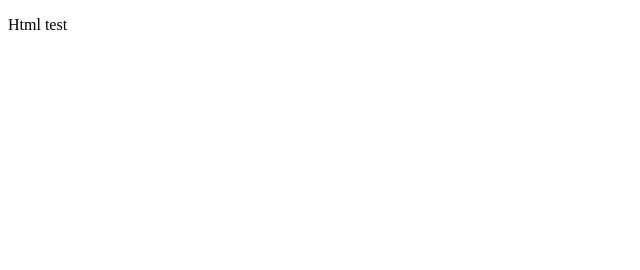
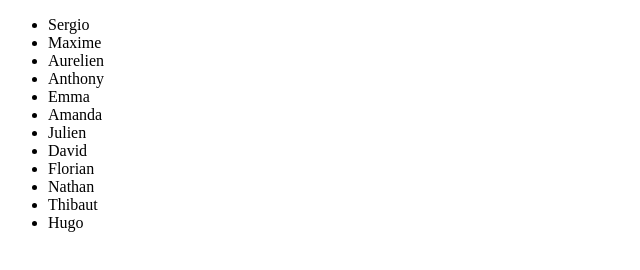
Before and after one commit to Raymondbty/TheGameExercice, a plain HTML site: page index.html in a window 1280 px wide. Shown: the whole page, without its empty margins (0-640 px from the left). Drawn offline with Linux system fonts and the light colour scheme.

Commit message:
Feat: Exercice 1 : list names from database

```diff
--- a/TheGame.js
+++ b/TheGame.js
@@ -4,9 +4,30 @@
 // On Linux FEDORA 35
 // Have a nice day
 
+const data = [
+    {id: 0,     name: 'Sergio',     age: 18,    dept: [2]},
+    {id: 1,     name: 'Maxime',     age: 52,    dept: [4,8]},
+    {id: 2,     name: 'Aurelien',   age: 16,    dept: [1,11]},
+    {id: 3,     name: 'Anthony',    age: 19,    dept: [9,5,6,2,1]},
+    {id: 4,     name: 'Emma',       age: 87,    dept: [10,6,9,8]},
+    {id: 5,     name: 'Amanda',     age: 56,    dept: []},
+    {id: 6,     name: 'Julien',     age: 11,    dept: [3]},
+    {id: 7,     name: 'David',      age: 23,    dept: [5]},
+    {id: 8,     name: 'Florian',    age: 38,    dept: [7,10]},
+    {id: 9,     name: 'Nathan',     age: 56,    dept: [4,6]},
+    {id: 10,    name: 'Thibaut',    age: 29,    dept: []},
+    {id: 11,    name: 'Hugo',       age: 18,    dept: [2,6]}
+]
+
 const main = () => {
-    const outputElement = document.getElementById("output");
-    outputElement.textContent = "Html test";
+    const nameListElement = document.getElementById("nameList");
+    const names = data.map(person => person.name);
+
+    names.forEach(name => {
+        const listItem = document.createElement("li");
+        listItem.textContent = name;
+        nameListElement.appendChild(listItem);
+    });
 }
 
 main();
--- a/index.html
+++ b/index.html
@@ -2,10 +2,10 @@
 <html lang="en">
 <head>
     <meta charset="UTF-8">
-    <title>Your Web Page</title>
+    <title>TheGameDataBase</title>
 </head>
 <body>
-    <p id="output"></p>
+    <ul id="nameList"></ul>
     <script src="TheGame.js"></script>
 </body>
 </html>
```
